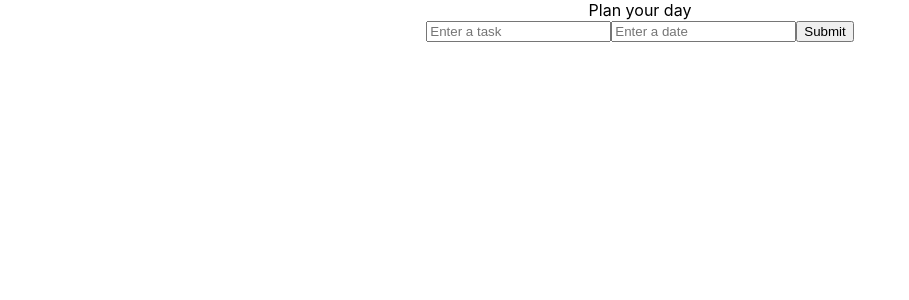
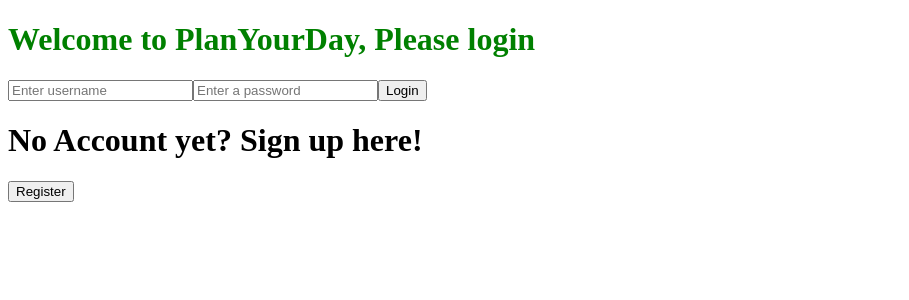
Before and after one commit to Noviru/plan_your_day, a React (Create React App) app in the folder keeptrack/: page / in a window 1280 px wide. Shown: the top 300 px of the page, without its empty margins (0-909 px from the left). Built offline with nearby package versions, Linux system fonts and the light colour scheme.

Commit message:
Added a default login page

```diff
--- a/keeptrack/package.json
+++ b/keeptrack/package.json
@@ -12,6 +12,7 @@
     "@types/react-dom": "^18.0.11",
     "react": "^18.2.0",
     "react-dom": "^18.2.0",
+    "react-router-dom": "^6.8.1",
     "react-scripts": "5.0.1",
     "typescript": "^4.9.5",
     "web-vitals": "^2.1.4"
--- a/keeptrack/src/App.tsx
+++ b/keeptrack/src/App.tsx
@@ -1,18 +1,21 @@
 import React from 'react';
-import './App.css';
 import ActivityInput from './components/ActivityInput';
+import { activity,date,user } from '../lib/types';
+import {Routes, Route, Router, BrowserRouter} from "react-router-dom";
+import Login from "./components/Login";
+import Register from './components/Register';
 
 
 
+function App() {
+  return (
+    <div className="App">
+      <Routes>
+        <Route path="/" element={<Login />} />
+        <Route  path="/register" element={<Register/>}/>
 
-
-
-const App: React.FC = () => {
-  return (
-      <div className="App">
-        <span className = "heading">Plan your day </span>
-        <ActivityInput/>
-      </div>
+      </Routes>
+    </div>
   );
 }
 
--- /dev/null
+++ b/keeptrack/src/components/Login.tsx
@@ -0,0 +1,28 @@
+import React from 'react';
+import {useNavigate} from "react-router-dom"
+import Register from "./Register";
+
+
+function validate_login(username: String, password: String): boolean{
+
+  return true;
+}
+const Login = () => {
+  const navigate = useNavigate();
+
+  return (
+      <>
+        <h1 style={{color:"green"}}>Welcome to PlanYourDay, Please login</h1>
+        <form className = "Input">
+          <input type = "input" placeholder='Enter username' className = "input_username"></input>
+          <input type = "input" placeholder='Enter a password' className = "input_password"></input>
+
+          <button onClick={()=>navigate("/")}>Login</button>
+       </form>
+       <h1>No Account yet? Sign up here!</h1>
+       <button onClick={()=>navigate("/register") }>Register</button>
+      </>
+  )
+};
+
+export default Login;
--- /dev/null
+++ b/keeptrack/src/components/Register.tsx
@@ -0,0 +1,25 @@
+import React from 'react';
+import {useNavigate} from "react-router-dom"
+
+
+function validate_reg(username: string, password: string, password_conf: string){
+
+
+}
+
+const Register = () => {
+  const navigate = useNavigate();
+  return (
+      <>
+        <center><h1 style={{color:"green"}}>Sign up Here</h1></center>
+        <form className = "Input">
+          <input type = "input" placeholder='Enter username' className = "input_username"></input>
+          <input type = "input" placeholder='Enter a password' className = "input_password"></input>
+          <input type = "input" placeholder='Confirm password' className = "input_password_conformation"></input>
+          <button onClick={ ()=>navigate("/register")}>Register</button>
+       </form>
+      </>
+  )
+};
+
+export default Register;
--- a/keeptrack/src/index.tsx
+++ b/keeptrack/src/index.tsx
@@ -1,14 +1,14 @@
-import React from 'react';
-import ReactDOM from 'react-dom/client';
-import './index.css';
-import App from './App';
+import React from "react";
+import ReactDOM from "react-dom/client";
+import { BrowserRouter as Router } from "react-router-dom";
+import App from "./App";
 
+const root = ReactDOM.createRoot(document.getElementById("root") as HTMLElement);
 
-const root = ReactDOM.createRoot(
-  document.getElementById('root') as HTMLElement
-);
 root.render(
   <React.StrictMode>
-    <App />
+    <Router>
+      <App />
+    </Router>
   </React.StrictMode>
 );
```
Also changed, not shown: 1 other file (tests, documents, lock files or other folders).
